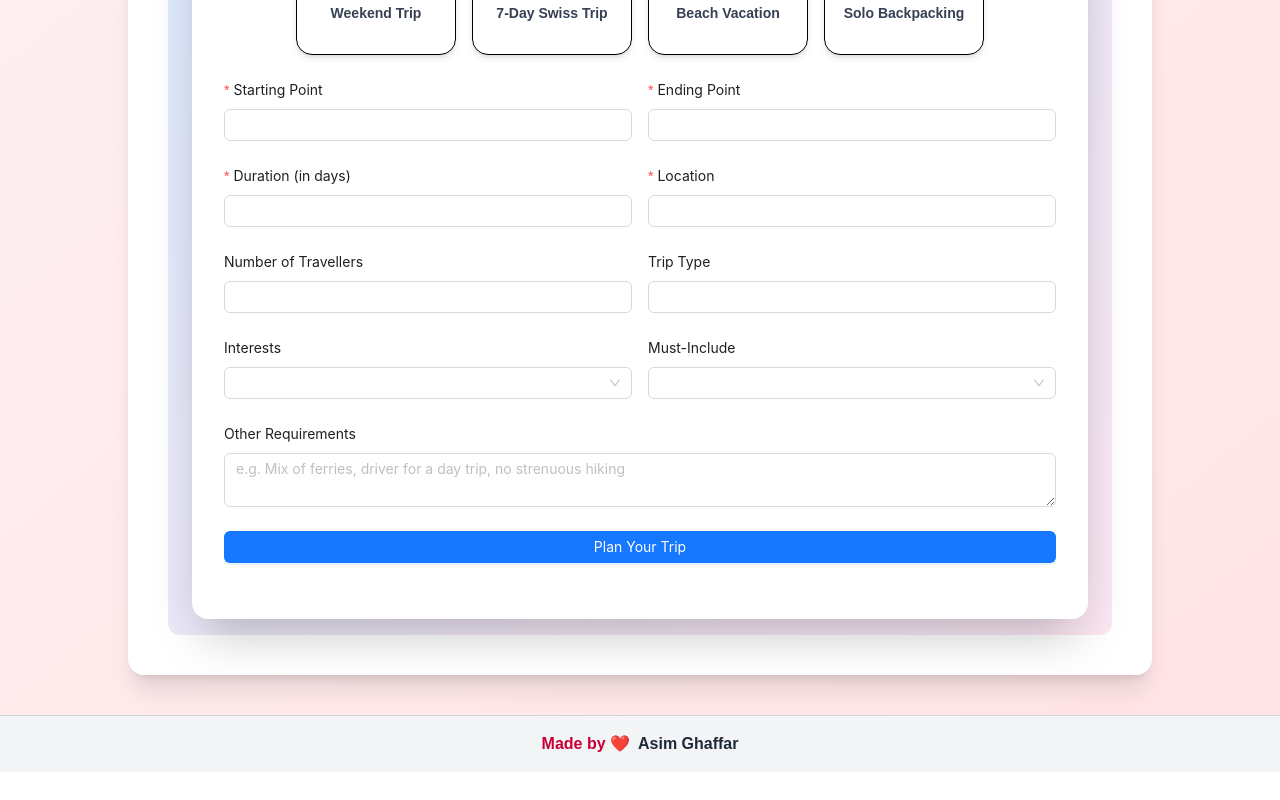
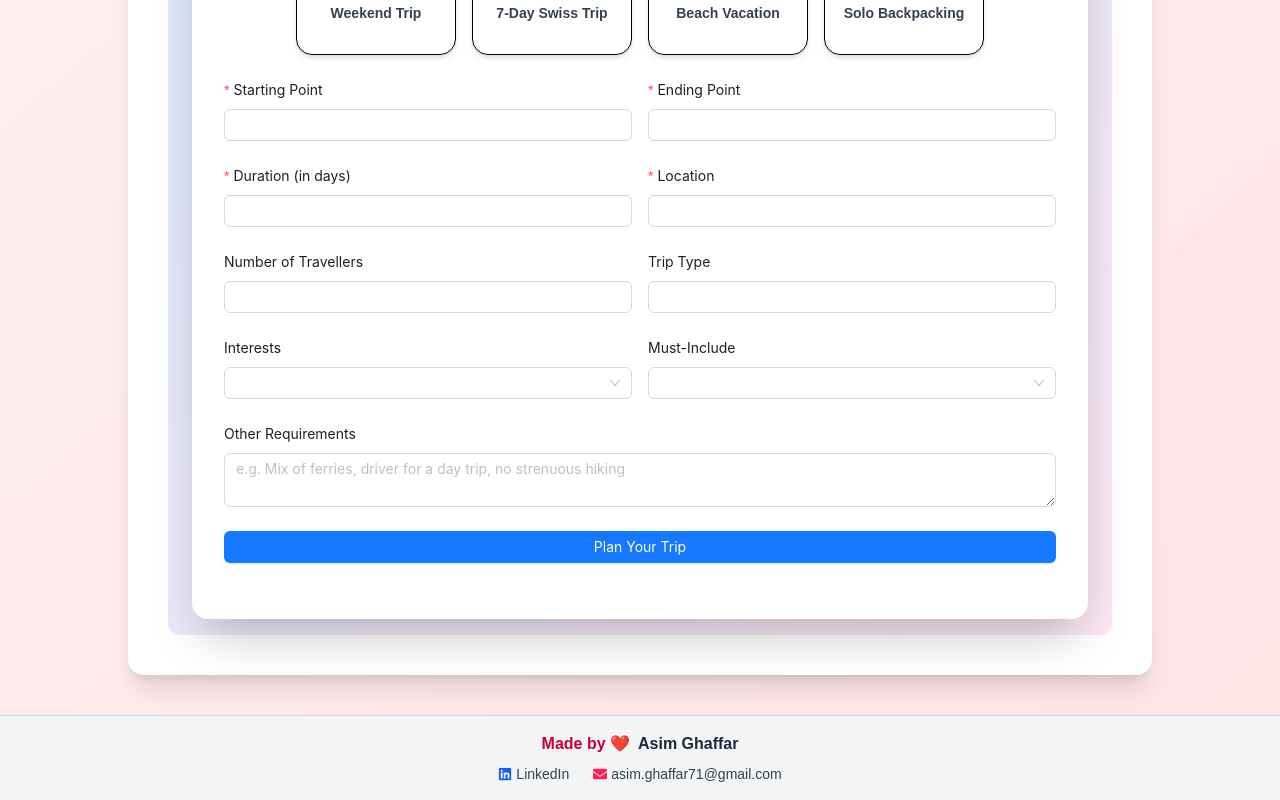
Before and after one commit to Mr-AsimGhaffar/travel-itinerary, a React app in the folder my-app/: page / in a window 1280 px wide. Shown: the part 361-1161 px from the top of the page. Before the commit the page ends 1133 px from the top, so only its background shows below. Built offline with nearby package versions, Linux system fonts and the light colour scheme; the HTML template or start-up script is replaced by a standard one.

Commit message:
add linkedin and email link in footer

```diff
--- a/my-app/package.json
+++ b/my-app/package.json
@@ -17,6 +17,7 @@
     "react": "^19.0.0",
     "react-dom": "^19.0.0",
     "react-hot-toast": "^2.5.2",
+    "react-icons": "^5.5.0",
     "react-router-dom": "^7.5.1",
     "tailwind-merge": "^3.2.0",
     "tailwindcss": "^4.1.4"
--- a/my-app/src/components/Footer.tsx
+++ b/my-app/src/components/Footer.tsx
@@ -1,9 +1,13 @@
 import React from "react";
+import { FaLinkedin, FaEnvelope } from "react-icons/fa";
 
 const Footer = () => {
   return (
-    <footer className="bottom-0 w-full flex justify-center space-x-2 bg-gray-100 border-t border-gray-300 py-4">
-      <a className="text-base text-rose-700 font-semibold">Made by ❤️ </a>
+    <footer className="bottom-0 w-full flex flex-col items-center bg-gray-100 border-t border-gray-300 py-4 space-y-2">
+      <div className="flex space-x-2">
+        <span className="text-base text-rose-700 font-semibold">
+          Made by ❤️
+        </span>
         <a
           href="https://asim.weinnovate.net/"
           target="_blank"
@@ -12,6 +16,25 @@ const Footer = () => {
         >
           Asim Ghaffar
         </a>
+      </div>
+      <div className="flex space-x-6">
+        <a
+          href="https://www.linkedin.com/in/asim-ghaffar-4a60921b1/"
+          target="_blank"
+          rel="noopener noreferrer"
+          className="flex items-center text-gray-700 hover:underline text-sm space-x-1"
+        >
+          <FaLinkedin className="text-blue-600" />
+          <span>LinkedIn</span>
+        </a>
+        <a
+          href="mailto:asim.ghaffar71@gmail.com"
+          className="flex items-center text-gray-700 hover:underline text-sm space-x-1"
+        >
+          <FaEnvelope className="text-rose-500" />
+          <span>asim.ghaffar71@gmail.com</span>
+        </a>
+      </div>
     </footer>
   );
 };
```
Also changed, not shown: 1 other file (tests, documents, lock files or other folders). Lines whose indentation alone changed are shown as unchanged.
